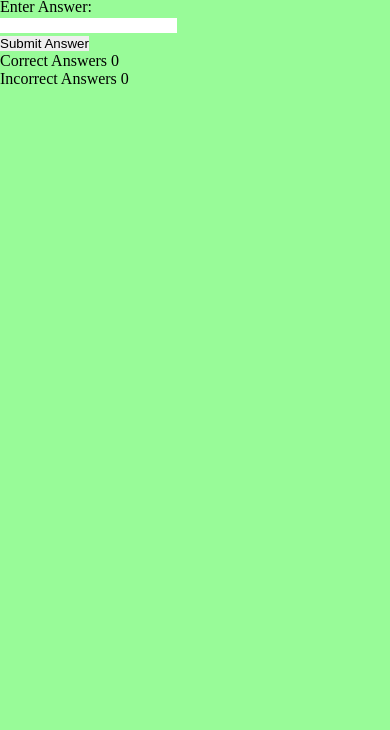
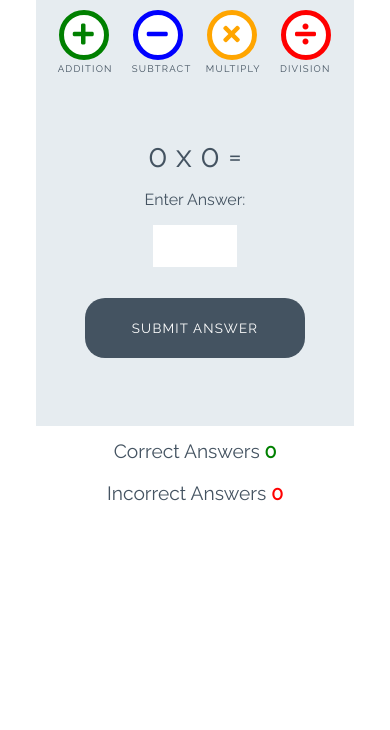
Before and after one commit to davewatters/love-maths, a plain HTML site: page index.html in a window 390 px wide. Shown: the part 114-844 px from the top of the page. Drawn offline with Linux system fonts and the light colour scheme.

Commit message:
final structure all in place

```diff
--- a/assets/css/style.css
+++ b/assets/css/style.css
@@ -1,10 +1,252 @@
-* {
-  margin: 0;
-  padding: 0;
-  border: none;
-  box-sizing: border-box;
+/* --------- Global style */
+
+body {
+  background-color: white;
+  font-family: "Raleway", sans-serif;
+  color: #445361;
+  text-align: center;
 }
 
-body {
-  background-color: palegreen;
+/* --------- Heading */
+
+.heading {
+  text-align: center;
+  font-size: 2.5rem;
 }
+
+.logo {
+  height: 40px;
+  padding-right: 5px;
+}
+
+/* --------- Game layout */
+
+.game-area {
+  background-color: #E6ECF0;
+  box-sizing: border-box;
+  width: 85%;
+  height: 65vh;
+  max-height: 450px;
+  max-width: 830px;
+  margin-left: auto;
+  margin-right: auto;
+  padding: 1%;
+}
+
+.question-area {
+  width: 50%;
+  font-size: 2rem;
+  margin: auto;
+  padding: 50px 0;
+}
+
+.question-area span {
+  padding: 0 15px;
+}
+
+.score-area {
+  margin: 5px auto;
+  width: 60%;
+  font-size: 1.2rem;
+}
+
+.controls-area {
+  width: 85%;
+  margin: 30px auto;
+}
+
+#score {
+  color: green;
+  font-weight: bold;
+}
+
+#incorrect {
+  color: red;
+  font-weight: bold;
+}
+
+.answer-message {
+  display: none;
+  font-size: 1rem;
+}
+
+#answer-box {
+  border: none;
+  color: #445361;
+  display: inline-block;
+  height: 40px;
+  width: 80px;
+  font-size: 1.2rem;
+}
+
+.scores {
+  display: inline-block;
+  padding: 25px;
+}
+
+/* --------- Buttons */
+
+.btn {
+  width: 220px;
+  height: 60px;
+  font-family: "Raleway", sans-serif;
+  text-transform: uppercase;
+  letter-spacing: 1.2px;
+  color: white;
+}
+
+.btn:focus {
+  outline: none;
+}
+
+.btn--big {
+  padding-top: 10px;
+  border-radius: 50%;
+  background-color: white;
+  border: 10px solid;
+  width: 100px;
+  height: 100px;
+  font-size: 3.2rem;
+  margin: 0 30px;
+  transition: all 0.5s;
+}
+
+.btn--big::after{
+  content: attr(data-type);
+  font-size: 1rem;
+  color: #445361;
+  position: relative;
+  left: -0.5em;
+}
+
+.btn--blue {
+  border-color: blue;
+  color: blue;
+}
+
+.btn--blue:active,
+.btn--blue:hover {
+  background-color: darkblue;
+  color: white;
+}
+
+.btn--orange {
+  border-color: orange;
+  color: orange;
+}
+
+.btn--orange:active,
+.btn--orange:hover {
+  background-color: darkorange;
+  color: white;
+}
+
+.btn--red {
+  border-color: red;
+  color: red;
+}
+
+.btn--red:active,
+.btn--red:hover {
+  background-color: darkred;
+  color: white;
+}
+
+.btn--green {
+  border-color: green;
+  color: green;
+}
+
+.btn--green:active,
+.btn--green:hover {
+  background-color: darkgreen;
+  color: white;
+}
+
+.btn--gray {
+  margin-top: 25px;
+  background-color: #445361;
+  border: 1px transparent;
+  border-radius: 20px;
+}
+
+.btn--gray:active,
+.btn--gray:hover {
+  background-color: #0d1013;
+}
+
+/* --------- Media queries */
+
+@media (max-width: 414px) {
+  .controls-area {
+      width: 100%;
+  }
+
+  .btn--big {
+      margin: 0 10px;
+      padding: 5px;
+      border: 5px solid;
+      width: 50px;
+      height: 50px;
+      font-size: 1.5rem;
+  }
+
+  .btn--big::after {
+      font-size: 0.6rem;
+      left: -0.7rem;
+  }
+
+  .question-area {
+      padding: 10% 0;
+      width: 100%;
+  }
+
+  .question-area span {
+      padding: 0;
+  }
+
+  .answer-message {
+      display: block;
+  }
+
+  #answer-box {
+      display: block;
+      margin: 0 auto;
+  }
+  .btn--gray {
+      margin-top: 0;
+  }
+
+  .score-area {
+      width: 100%;
+  }
+
+  .scores {
+      margin: 0.5em auto;
+      display: block;
+      padding: 5px;
+  }
+
+  .heading {
+      font-size: 2rem;
+  }
+}
+
+@media (max-width: 320px) {
+  .game-area {
+      height: 70vh;
+  }
+
+  .controls-area {
+      width: 75%;
+      margin: 10px auto;
+  }
+
+  .btn--big {
+      margin: 10px 10px;
+  }
+  .question-area {
+      padding: 10px 0;
+  }
+
+}
--- a/index.html
+++ b/index.html
@@ -1,8 +1,8 @@
 <!DOCTYPE html>
 <html lang="en">
+
 <head>
     <meta charset="UTF-8">
-  <meta http-equiv="X-UA-Compatible" content="IE=edge">
     <meta name="viewport" content="width=device-width, initial-scale=1.0">
 
     <!-- font awesome and google fonts -->
@@ -11,9 +11,9 @@
     <link href="https://fonts.googleapis.com/css?family=Raleway%7CRighteous" rel="stylesheet">
 
     <link rel="stylesheet" href="assets/css/style.css">
+    <title>Document</title>
+</head>
 
-  <title>Love Maths</title>
-</head>
 <body>
     <h1 class="heading">
         <img class="logo" src="assets/images/logo.png" alt="logo"> Love Maths
@@ -21,18 +21,19 @@
 
     <div class="game-area">
         <div class="controls-area">
-      <button class="btn btn--big btn--green">
+            <button data-type="addition" class="btn btn--big btn--green">
                 <i class="fas fa-plus"></i>
             </button>
-      <button class="btn btn--big btn--blue">
+            <button data-type="subtract" class="btn btn--big btn--blue">
                 <i class="fas fa-minus"></i>
             </button>
-      <button class="btn btn--big btn--orange">
+            <button data-type="multiply" class="btn btn--big btn--orange">
                 <i class="fas fa-times"></i>
             </button>
-      <button class="btn btn--big btn--red">
+            <button data-type="division" class="btn btn--big btn--red">
                 <i class="fas fa-divide"></i>
             </button>
+        </div>
         <div class="question-area">
             <span id="operand1">0</span>
             <span id="operator">x</span>
@@ -41,7 +42,7 @@
             <p class="answer-message">Enter Answer:</p>
             <input id="answer-box" type="number">
         </div>
-    <button class="btn btn--gray">Submit Answer</button>
+        <button data-type="submit" class="btn btn--gray">Submit Answer</button>
     </div>
 
     <div class="score-area">
@@ -51,4 +52,5 @@
 
     <script src="assets/js/script.js"></script>
 </body>
+
 </html>
```
Lines whose indentation alone changed are shown as unchanged.
